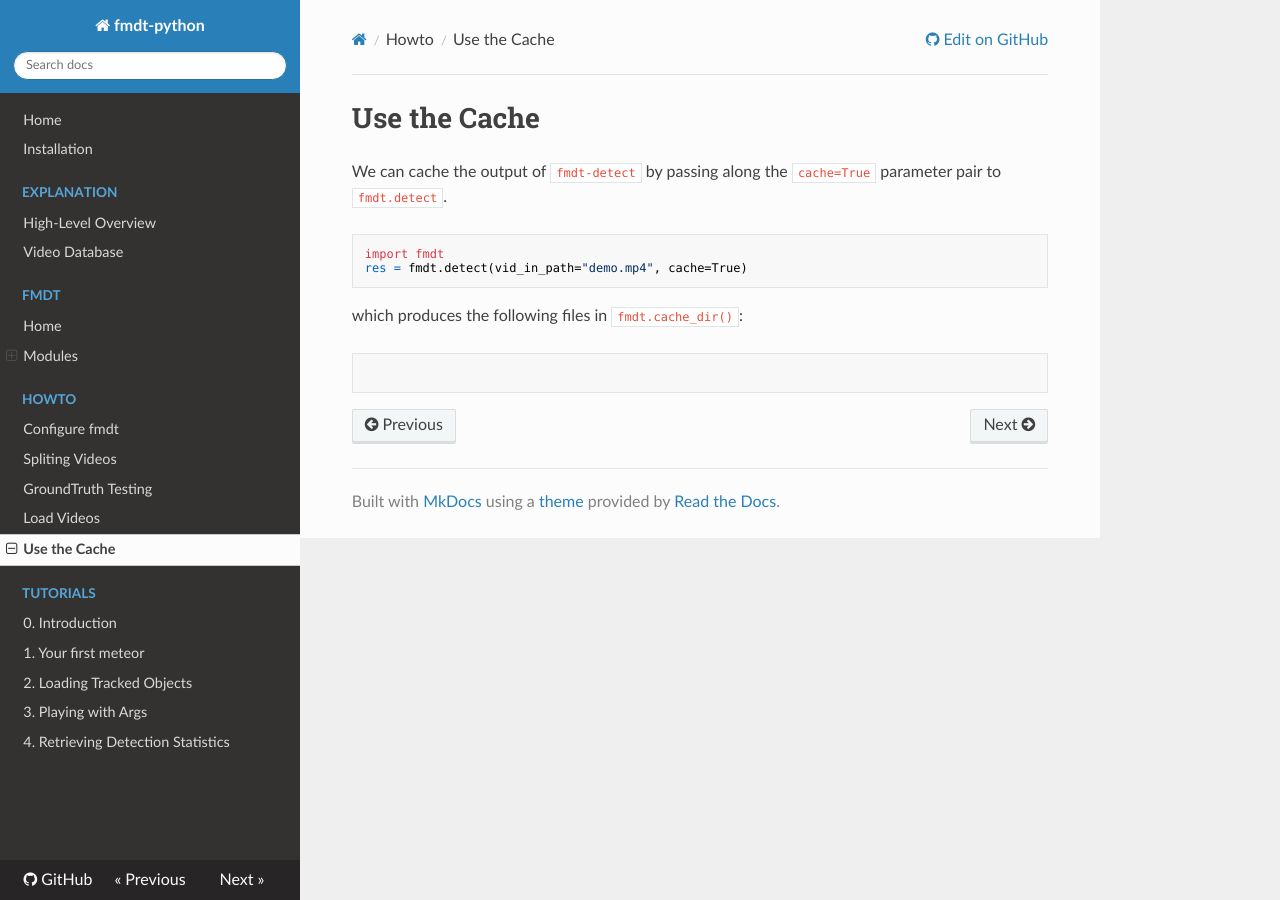
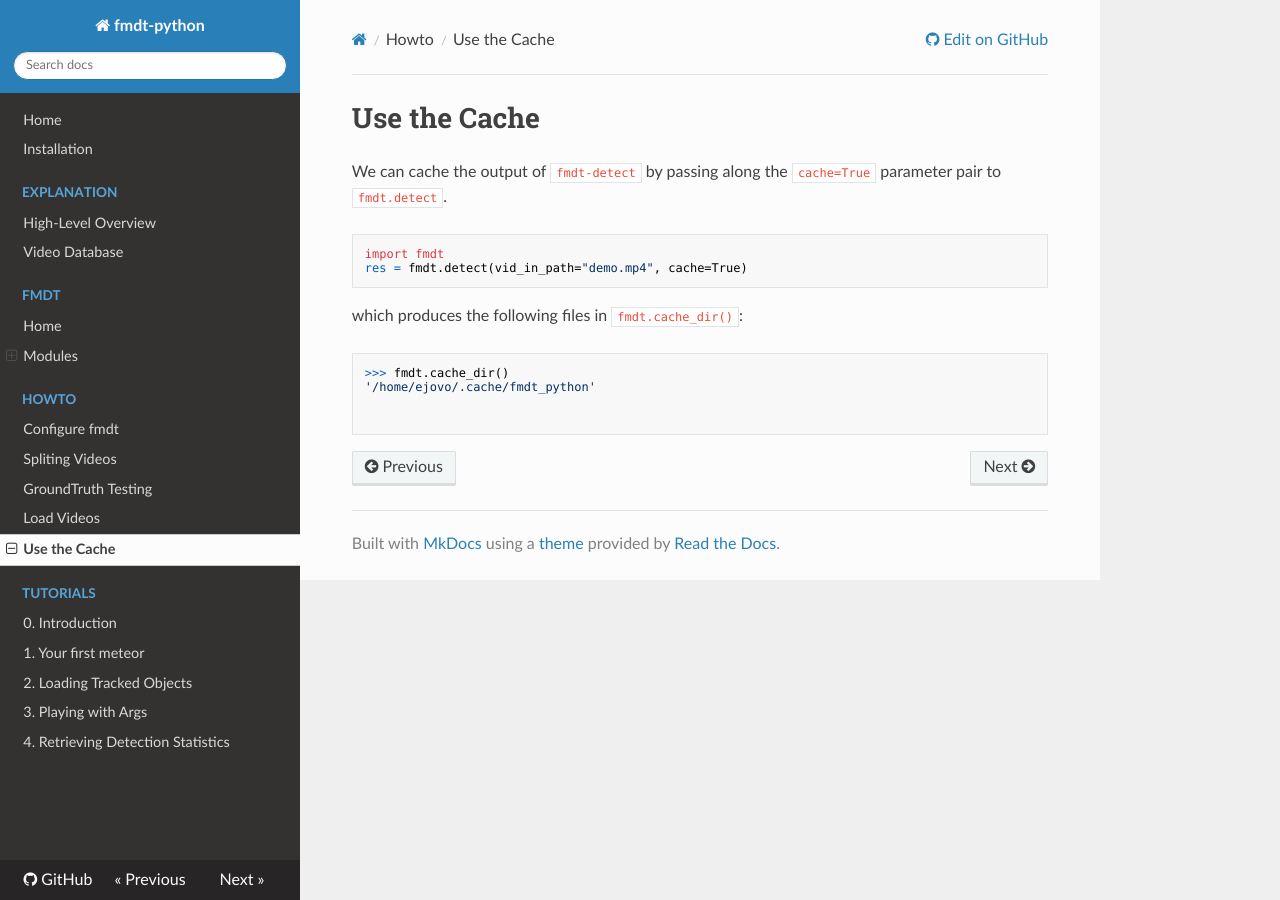
Before and after one commit to ejovo13/fmdt_python_clean, an MkDocs documentation site: the page built from docs/howto/4_use_the_cache.md, in a window 1280 px wide. Built offline with MkDocs 1.6.1, drawn with Linux system fonts in a browser that asks for light colours; nearby versions of some CDN libraries.

Commit message:
trivial progress

````diff
--- a/docs/howto/4_use_the_cache.md
+++ b/docs/howto/4_use_the_cache.md
@@ -11,5 +11,8 @@ res = fmdt.detect(vid_in_path="demo.mp4", cache=True)
 which produces the following files in `fmdt.cache_dir()`:
 
 ```
+>>> fmdt.cache_dir()
+'/home/ejovo/.cache/fmdt_python'
+
 
 ```
````
